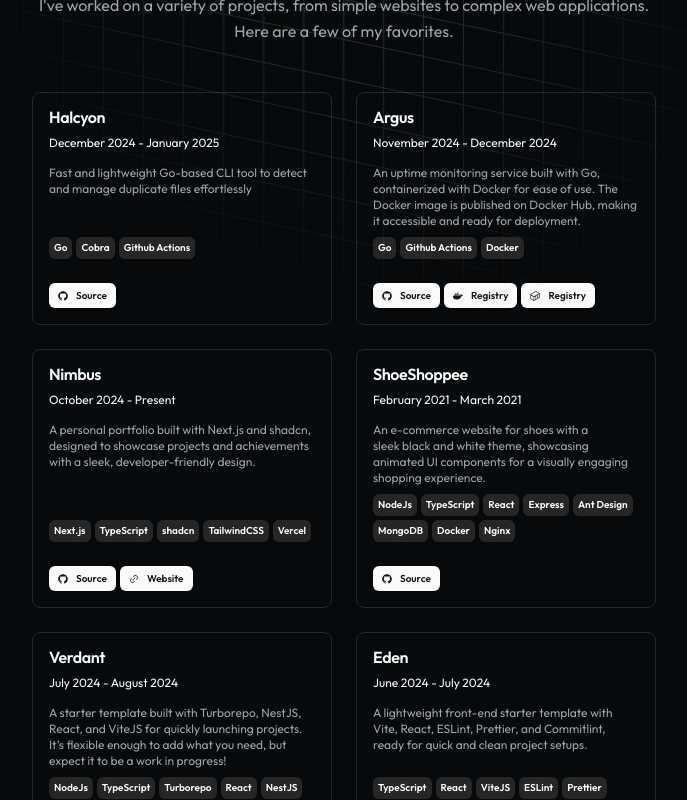
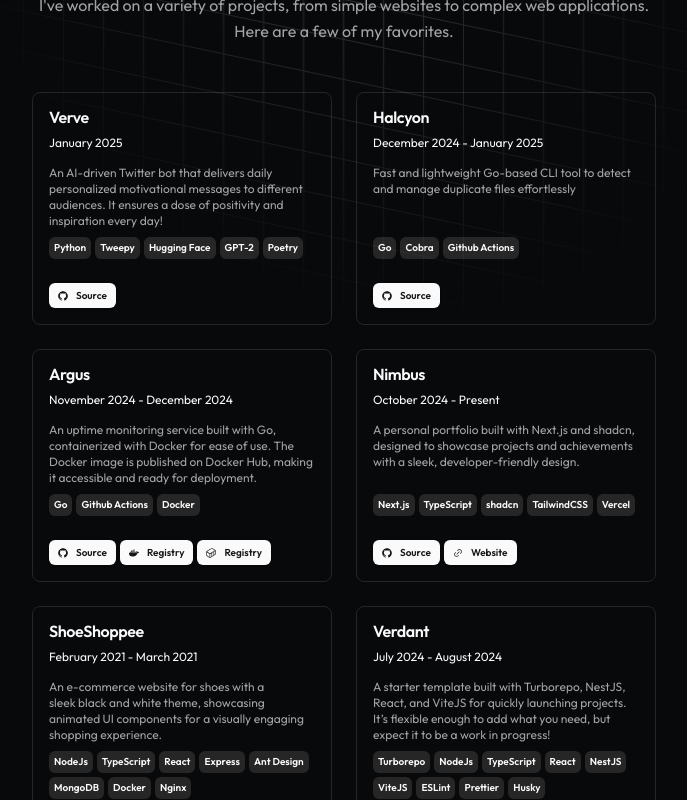
Before and after one commit to tejastn10/nimbus, a Next.js app: page / in a window 1280 px wide. Shown: the part 920-1720 px from the top of the page, without its empty margins (296-983 px from the left). Built offline with nearby package versions, Linux system fonts and the light colour scheme.

Commit message:
feat: add new project "Verve" to resume data and update project statuses for better visibility

```diff
--- a/src/data/resume.ts
+++ b/src/data/resume.ts
@@ -125,10 +125,28 @@ export const DATA = {
 
 	projects: [
 		{
+			title: "Verve",
+			href: "https://github.com/tejastn10/verve",
+			dates: "January 2025",
+			featured: false,
+			description:
+				"An AI-driven Twitter bot that delivers daily personalized motivational messages to different audiences. It ensures a dose of positivity and inspiration every day!",
+			technologies: ["Python", "Tweepy", "Hugging Face", "GPT-2", "Poetry"],
+			links: [
+				{
+					type: "Source",
+					href: "https://github.com/tejastn10/verve",
+					icon: Icons.github(),
+				},
+			],
+			image: "",
+			video: "",
+		},
+		{
 			title: "Halcyon",
 			href: "https://github.com/tejastn10/halcyon",
 			dates: "December 2024 - January 2025",
-			active: true,
+			featured: true,
 			description:
 				"Fast and lightweight Go-based CLI tool to detect and manage duplicate files effortlessly",
 			technologies: ["Go", "Cobra", "Github Actions"],
@@ -146,7 +164,7 @@ export const DATA = {
 			title: "Argus",
 			href: "https://github.com/tejastn10/argus",
 			dates: "November 2024 - December 2024",
-			active: true,
+			featured: true,
 			description:
 				"An uptime monitoring service built with Go, containerized with Docker for ease of use. The Docker image is published on Docker Hub, making it accessible and ready for deployment.",
 			technologies: ["Go", "Github Actions", "Docker"],
@@ -174,7 +192,7 @@ export const DATA = {
 			title: "Nimbus",
 			href: "https://github.com/tejastn10/nimbus",
 			dates: "October 2024 - Present",
-			active: true,
+			featured: false,
 			description:
 				"A personal portfolio built with Next.js and shadcn, designed to showcase projects and achievements with a sleek, developer-friendly design.",
 			technologies: ["Next.js", "TypeScript", "shadcn", "TailwindCSS", "Vercel"],
@@ -197,7 +215,7 @@ export const DATA = {
 			title: "ShoeShoppee",
 			href: "https://github.com/tejastn10/ShoeShoppee",
 			dates: "February 2021 - March 2021",
-			active: false,
+			featured: false,
 			description:
 				"An e-commerce website for shoes with a sleek black and white theme, showcasing animated UI components for a visually engaging shopping experience.",
 			technologies: [
@@ -224,13 +242,13 @@ export const DATA = {
 			title: "Verdant",
 			href: "https://github.com/tejastn10/verdant",
 			dates: "July 2024 - August 2024",
-			active: true,
+			featured: true,
 			description:
 				"A starter template built with Turborepo, NestJS, React, and ViteJS for quickly launching projects. It’s flexible enough to add what you need, but expect it to be a work in progress!",
 			technologies: [
+				"Turborepo",
 				"NodeJs",
 				"TypeScript",
-				"Turborepo",
 				"React",
 				"NestJS",
 				"ViteJS",
@@ -257,7 +275,7 @@ export const DATA = {
 			title: "Eden",
 			href: "https://github.com/tejastn10/eden",
 			dates: "June 2024 - July 2024",
-			active: true,
+			featured: true,
 			description:
 				"A lightweight front-end starter template with Vite, React, ESLint, Prettier, and Commitlint, ready for quick and clean project setups.",
 			technologies: ["TypeScript", "React", "ViteJS", "ESLint", "Prettier", "Husky", "Commitlint"],
```
